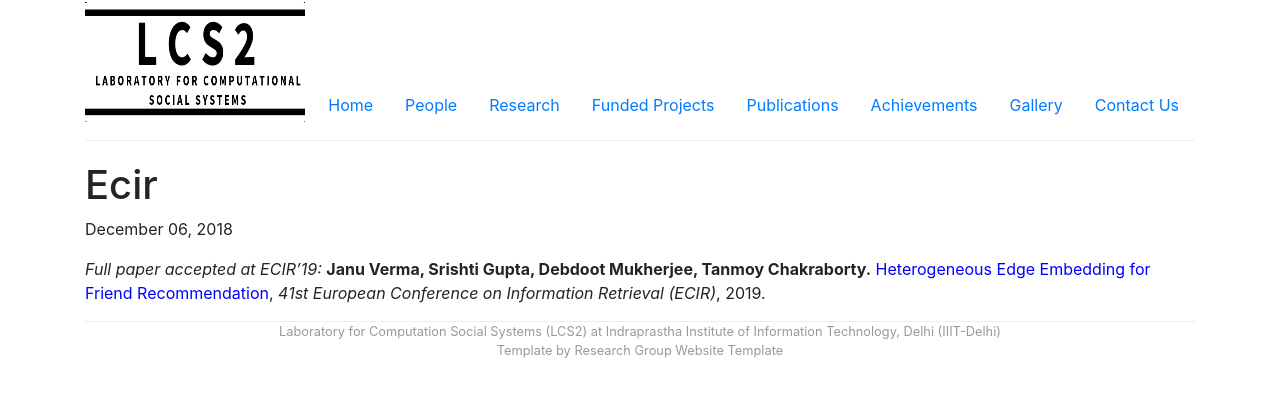
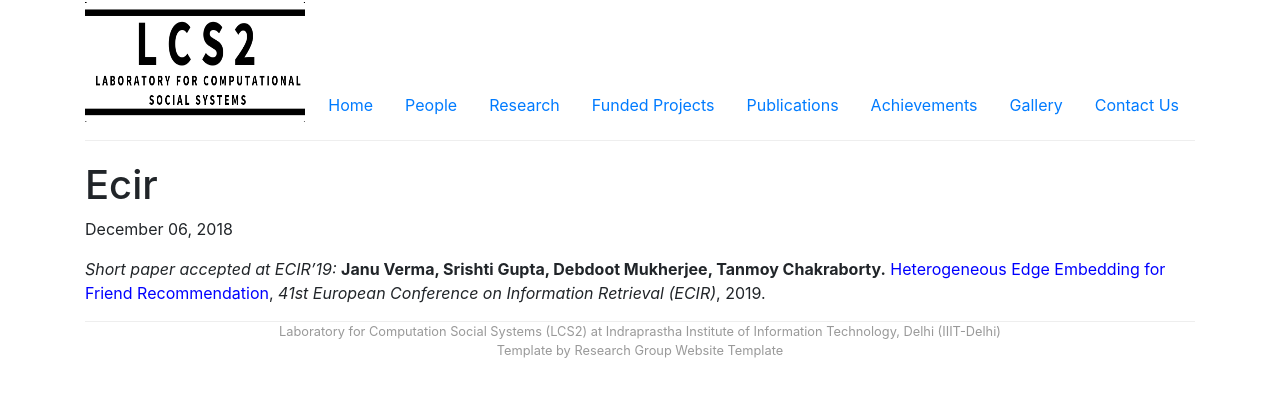
Before and after one commit to LCS2-IIITD/webpage, a Jekyll site: the page built from _posts/2018-12-06-ECIR.md, in a window 1280 px wide. Shown: the top 397 px of the page. Built offline with Jekyll 4.4.1, drawn with Linux system fonts in a browser that asks for light colours.

Commit message:
ECIR Full->Short

```diff
--- a/_posts/2018-12-06-ECIR.md
+++ b/_posts/2018-12-06-ECIR.md
@@ -3,4 +3,4 @@ layout: post
 shortnews: true
 icon: newspaper-o
 ---
-<i>Full paper accepted at ECIR'19:</i> <b>Janu Verma, Srishti Gupta, Debdoot Mukherjee, Tanmoy Chakraborty.</b> <font color="blue">Heterogeneous Edge Embedding for Friend Recommendation</font>, <i>41st European Conference on Information Retrieval (ECIR)</i>, 2019.
+<i>Short paper accepted at ECIR'19:</i> <b>Janu Verma, Srishti Gupta, Debdoot Mukherjee, Tanmoy Chakraborty.</b> <font color="blue">Heterogeneous Edge Embedding for Friend Recommendation</font>, <i>41st European Conference on Information Retrieval (ECIR)</i>, 2019.
```
